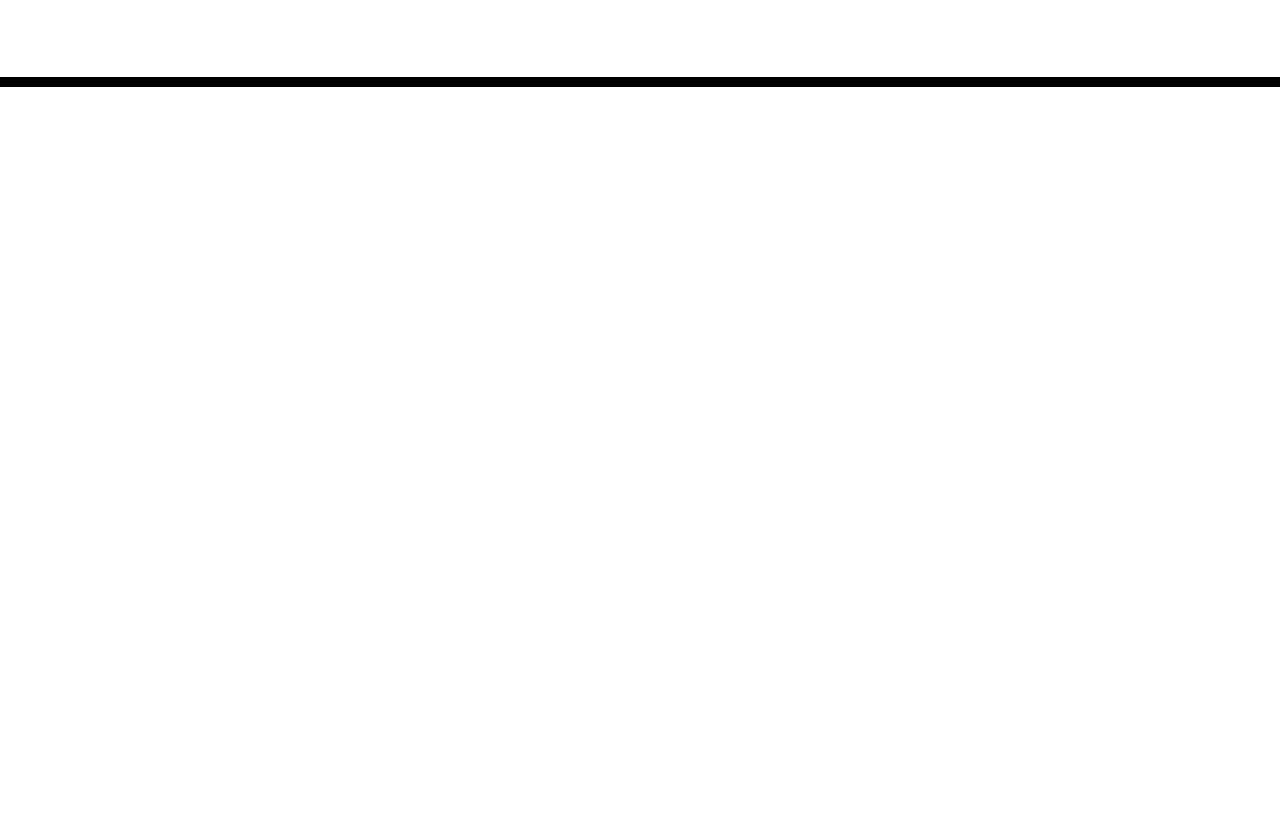
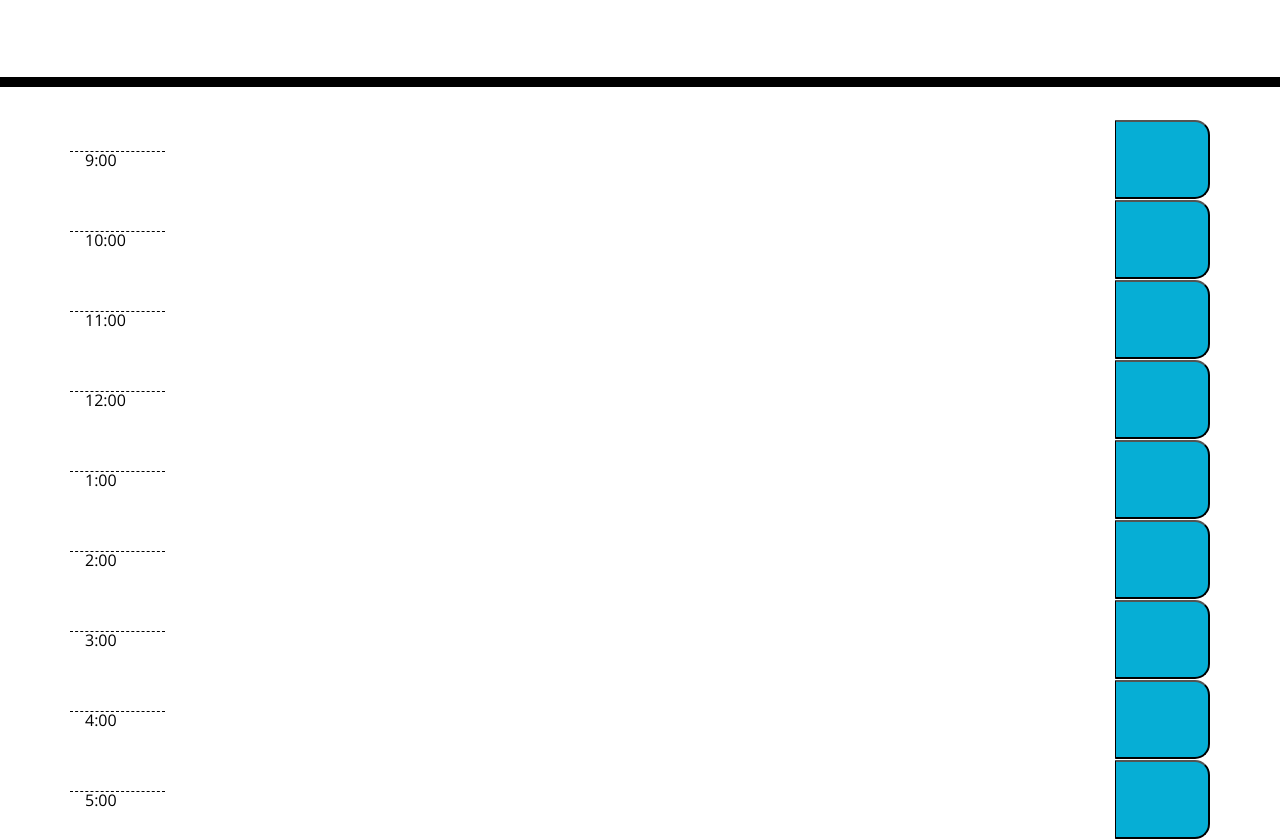
Before and after one commit to brucewill03/WorkingTask, a plain HTML site: page Develop/index.html in a window 1280 px wide. Shown: the part 181-1020 px from the top of the page. Before the commit the page ends 800 px from the top, so only its background shows below. Drawn offline with nearby package versions, Linux system fonts and the light colour scheme.

Commit message:
updated times for task

```diff
--- a/Develop/index.html
+++ b/Develop/index.html
@@ -30,9 +30,76 @@
     </header>
     <div class="container">
       <!-- Timeblocks go here -->
+      <div id="9" class="row task-info">
+        <div class="col-1 hour my-auto">9:00</div>
+        <div class="col task"></div>
+        <button class="col-1 saveBtn d-flex justify-content-center align-items-center">
+          <span class="oi oi-lock-locked"></span>
+        </button>
+      </div>
+      <div id="10" class="row task-info">
+        <div class="col-1 hour my-auto">10:00</div>
+        <div class="col task"></div>
+        <button class="col-1 saveBtn d-flex justify-content-center align-items-center">
+          <span class="oi oi-lock-locked"></span>
+        </button>
+      </div>
+      <div id="11" class="row task-info">
+        <div class="col-1 hour my-auto">11:00</div>
+        <div class="col task"></div>
+        <button class="col-1 saveBtn d-flex justify-content-center align-items-center">
+          <span class="oi oi-lock-locked"></span>
+        </button>
+      </div>
+      <div id="12" class="row task-info">
+        <div class="col-1 hour my-auto">12:00</div>
+        <div class="col task"></div>
+        <button class="col-1 saveBtn d-flex justify-content-center align-items-center">
+          <span class="oi oi-lock-locked"></span>
+        </button>
+      </div>
+      <div id="13" class="row task-info">
+        <div class="col-1 hour my-auto">1:00</div>
+        <div class="col task"></div>
+        <button class="col-1 saveBtn d-flex justify-content-center align-items-center">
+          <span class="oi oi-lock-locked"></span>
+        </button>
+      </div>
+      <div id="14" class="row task-info">
+        <div class="col-1 hour my-auto">2:00</div>
+        <div class="col task"></div>
+        <button class="col-1 saveBtn d-flex justify-content-center align-items-center">
+          <span class="oi oi-lock-locked"></span>
+        </button>
+      </div>
+      <div id="15" class="row task-info">
+        <div class="col-1 hour my-auto">3:00</div>
+        <div class="col task"></div>
+        <button class="col-1 saveBtn d-flex justify-content-center align-items-center">
+          <span class="oi oi-lock-locked"></span>
+        </button>
+      </div>
+      <div id="16" class="row task-info">
+        <div class="col-1 hour my-auto">4:00</div>
+        <div class="col task"></div>
+        <button class="col-1 saveBtn d-flex justify-content-center align-items-center">
+          <span class="oi oi-lock-locked"></span>
+        </button>
+      </div>
+      <div id="17" class="row task-info">
+        <div class="col-1 hour my-auto">5:00</div>
+        <div class="col task"></div>
+        <button class="col-1 saveBtn d-flex justify-content-center align-items-center">
+          <span class="oi oi-lock-locked"></span>
+        </button>
+      </div>
     </div>
+
+
+
 
     <script src="https://code.jquery.com/jquery-3.4.1.min.js"></script>
     <script src="https://cdnjs.cloudflare.com/ajax/libs/moment.js/2.24.0/moment.min.js"></script>
+    <script src="assets/js/script.js"></script>
   </body>
 </html>
```
Also changed, not shown: Assets/js/script.js (+12 -0 lines).
